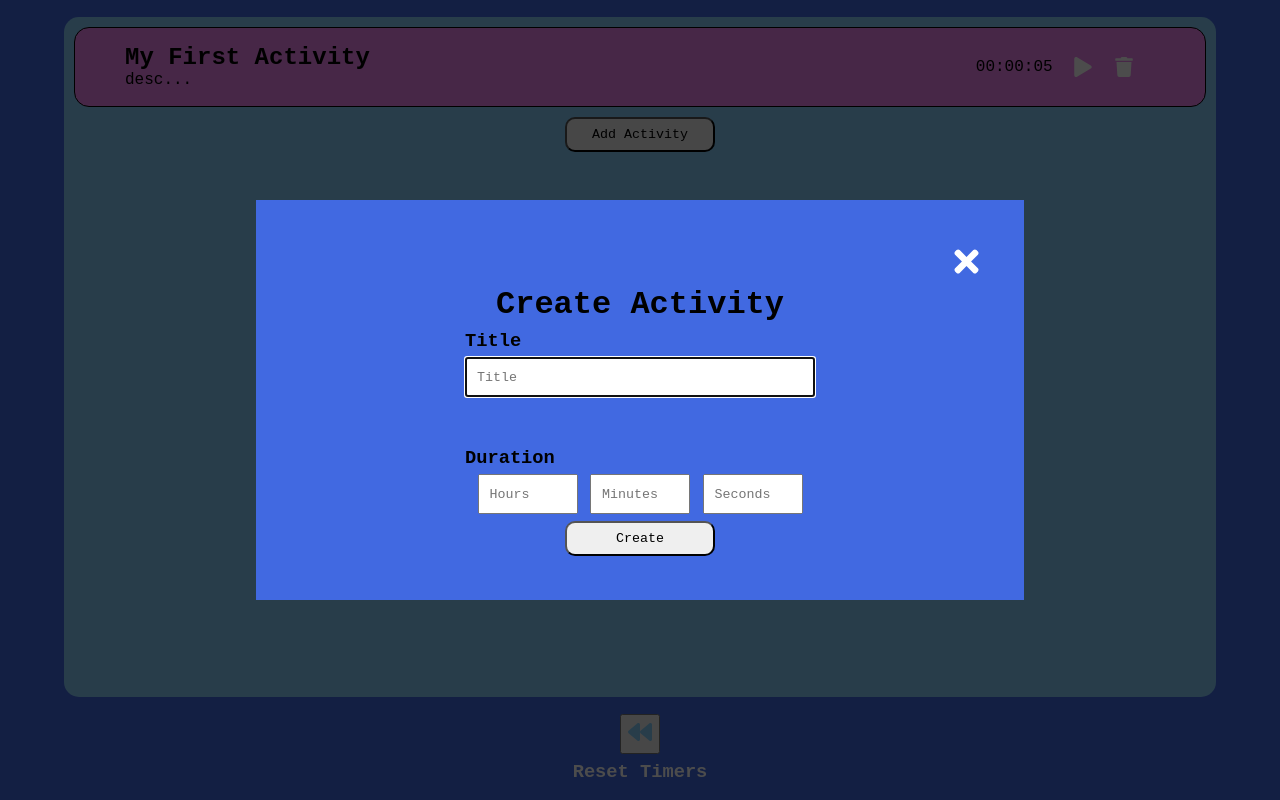
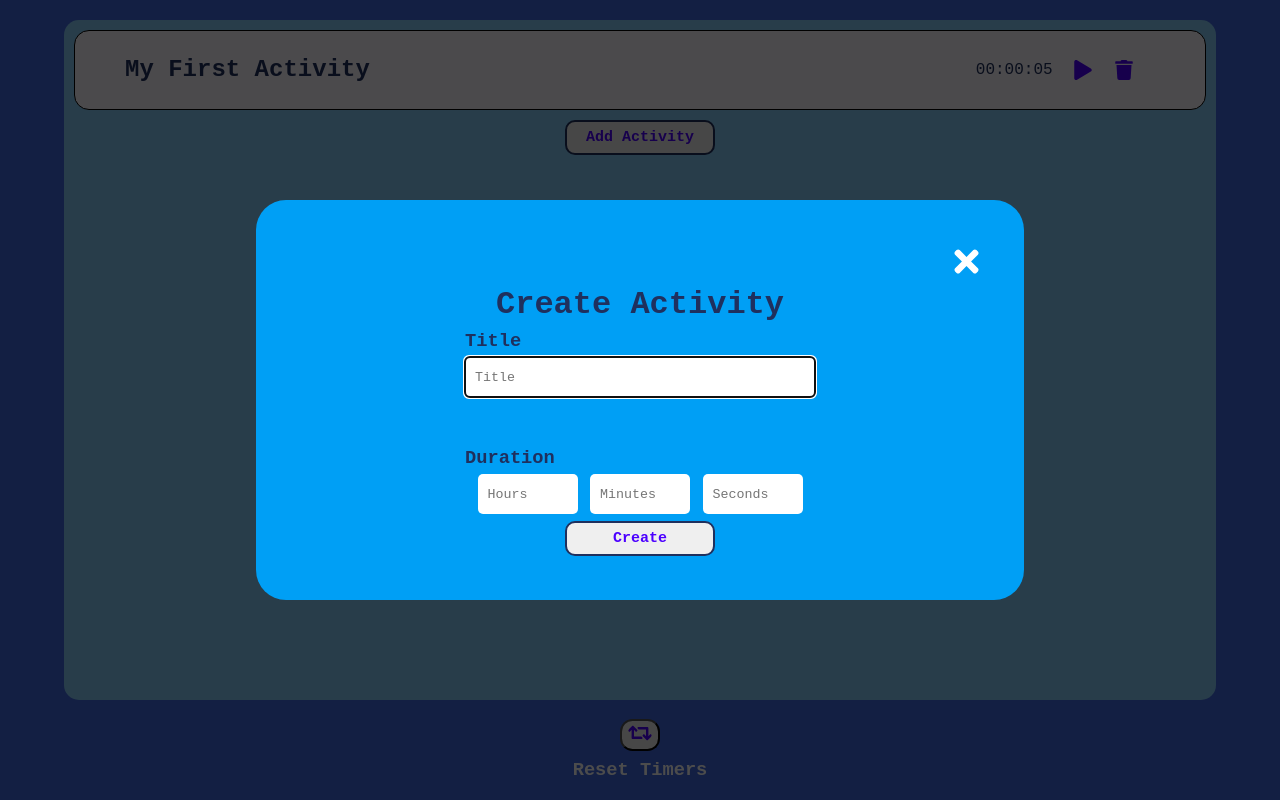
Before and after one commit to MichaelWearing/daily-task-planner, a React (Create React App) app: page / in a window 1280 px wide. Both pictures are taken after a click on the button "Add Activity". Built offline with nearby package versions, Linux system fonts and the light colour scheme.

Commit message:
Styling and close modal on background click

```diff
--- a/src/components/Activity/Activity.js
+++ b/src/components/Activity/Activity.js
@@ -6,7 +6,6 @@ import {
   Wrapper,
   ActivityWrapper,
   Title,
-  Description,
   TimerWrapper,
 } from "./Activity.styles";
 
@@ -24,7 +23,6 @@ const Activity = ({
     <Wrapper timerComplete={timerComplete}>
       <ActivityWrapper>
         <Title>{title}</Title>
-        <Description>desc...</Description>
       </ActivityWrapper>
       <TimerWrapper>
         <Timer
--- a/src/components/Activity/Activity.styles.js
+++ b/src/components/Activity/Activity.styles.js
@@ -1,7 +1,7 @@
 import styled from "styled-components";
 
 export const Wrapper = styled.div`
-  background: violet;
+  background: #fefaff;
   height: 10vh;
 
   opacity: ${(props) => (props.timerComplete ? 0.5 : 1)};
--- a/src/components/ActivityCreation/ActivityCreation.js
+++ b/src/components/ActivityCreation/ActivityCreation.js
@@ -29,7 +29,7 @@ const ActivityCreation = ({
 
   const invalidInput = (ref) => {
     ref.current.focus();
-    ref.current.style.border = "5px solid red";
+    ref.current.style.border = "4px solid #4C00FF";
   };
 
   const createActivity = () => {
@@ -85,8 +85,8 @@ const ActivityCreation = ({
 
   return (
     <>
-      <Wrapper>
-        <InnerWrapper>
+      <Wrapper onClick={() => setShowModal(false)}>
+        <InnerWrapper onClick={(e) => e.stopPropagation()}>
           <CloseModalWrapper onClick={() => setShowModal(false)}>
             <CloseIcon />
           </CloseModalWrapper>
--- a/src/components/ActivityCreation/ActivityCreation.styles.js
+++ b/src/components/ActivityCreation/ActivityCreation.styles.js
@@ -14,7 +14,8 @@ export const Wrapper = styled.div`
 `;
 
 export const InnerWrapper = styled.div`
-  background-color: royalblue;
+  border-radius: 30px;
+  background-color: #009ff5;
   opacity: 1;
 
   height: 50vh;
@@ -38,7 +39,13 @@ export const CloseModalWrapper = styled.div`
 `;
 
 export const CloseIcon = styled(FaTimes)`
-  color: white;
+  & path {
+    color: white;
+  }
+
+  :hover {
+    transform: translateY(-3px);
+  }
 `;
 
 export const Title = styled.h1`
@@ -66,6 +73,9 @@ export const InputInnerWrapper = styled.div`
 export const InputHeader = styled.h3``;
 
 export const Input = styled.input`
+  border-radius: 5px;
+  border: 0;
+
   height: 40px;
   width: 350px;
 
@@ -73,6 +83,9 @@ export const Input = styled.input`
 `;
 
 export const TimeInput = styled.input`
+  border-radius: 5px;
+  border: 0;
+
   height: 40px;
   width: 100px;
 
@@ -80,10 +93,20 @@ export const TimeInput = styled.input`
 `;
 
 export const CreateButton = styled.button`
+  color: #4c00ff;
+
+  font-size: 15px;
+  font-weight: bold;
+
+  border: 2px solid #1f305e;
+  border-radius: 10px;
+
   height: 35px;
   width: 150px;
 
-  border-radius: 10px;
+  cursor: pointer;
 
-  cursor: pointer;
+  :hover {
+    transform: translateY(-3px);
+  }
 `;
--- a/src/components/Board/Board.styles.js
+++ b/src/components/Board/Board.styles.js
@@ -1,5 +1,5 @@
 import styled from "styled-components";
-import { FaBackward } from "react-icons/fa";
+import { FaRetweet } from "react-icons/fa";
 
 export const Wrapper = styled.div`
   background: royalblue;
@@ -24,6 +24,13 @@ export const InnerWrapper = styled.div`
 `;
 
 export const AddActivityButton = styled.button`
+  font-size: 15px;
+  font-weight: bold;
+
+  color: #4c00ff;
+
+  border: 2px solid #1f305e;
+
   height: 35px;
   width: 150px;
 
@@ -35,6 +42,10 @@ export const AddActivityButton = styled.button`
   border-radius: 10px;
 
   cursor: pointer;
+
+  :hover {
+    transform: translateY(-3px);
+  }
 `;
 
 export const ResetWrapper = styled.div`
@@ -45,18 +56,28 @@ export const ResetWrapper = styled.div`
 `;
 
 export const ResetButton = styled.button`
-  height: 5vh;
+  height: 4vh;
   width: 5vh;
 
+  border-radius: 12.5px;
+
   cursor: pointer;
+  transition: "transform 0.15s ease-in-out";
+
+  :hover {
+    transform: translateY(-3px);
+  }
 `;
 
-export const ResetIcon = styled(FaBackward)`
-  // Change icon
-  color: lightskyblue;
+export const ResetIcon = styled(FaRetweet)`
+  & path {
+    color: #4c00ff;
+  }
 
   height: 3vh;
-  width: 3vh;
+  width: 3svh;
+
+  border-radius: 12.5px;
 
   cursor: pointer;
 `;
--- a/src/components/Timer/Timer.styles.js
+++ b/src/components/Timer/Timer.styles.js
@@ -10,28 +10,46 @@ export const Wrapper = styled.div`
 `;
 
 export const PlayIcon = styled(FaPlay)`
-  color: white;
+  & path {
+    color: #4c00ff;
+  }
 
   height: 2.5vh;
   width: 2.5vh;
 
   cursor: pointer;
+
+  :hover {
+    transform: translateY(-3px);
+  }
 `;
 
 export const PauseIcon = styled(FaPause)`
-  color: white;
+  & path {
+    color: #4c00ff;
+  }
 
   height: 2.5vh;
   width: 2.5vh;
 
   cursor: pointer;
+
+  :hover {
+    transform: translateY(-3px);
+  }
 `;
 
 export const DeleteIcon = styled(FaTrash)`
-  color: white;
+  & path {
+    color: #4c00ff;
+  }
 
   height: 2.5vh;
   width: 2.5vh;
 
   cursor: pointer;
+
+  :hover {
+    transform: translateY(-3px);
+  }
 `;
--- a/src/index.css
+++ b/src/index.css
@@ -1,4 +1,5 @@
 * {
+  color: #1f305e;
   margin: 0;
   padding: 0;
   box-sizing: border-box;
```
